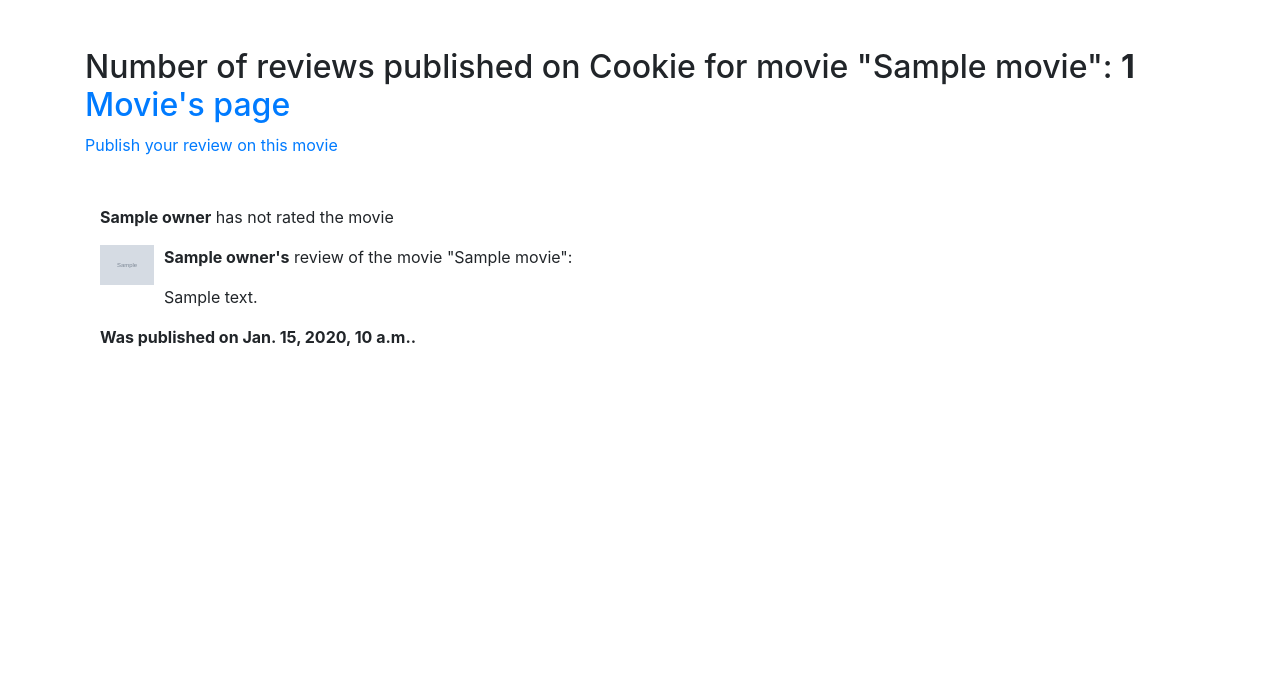
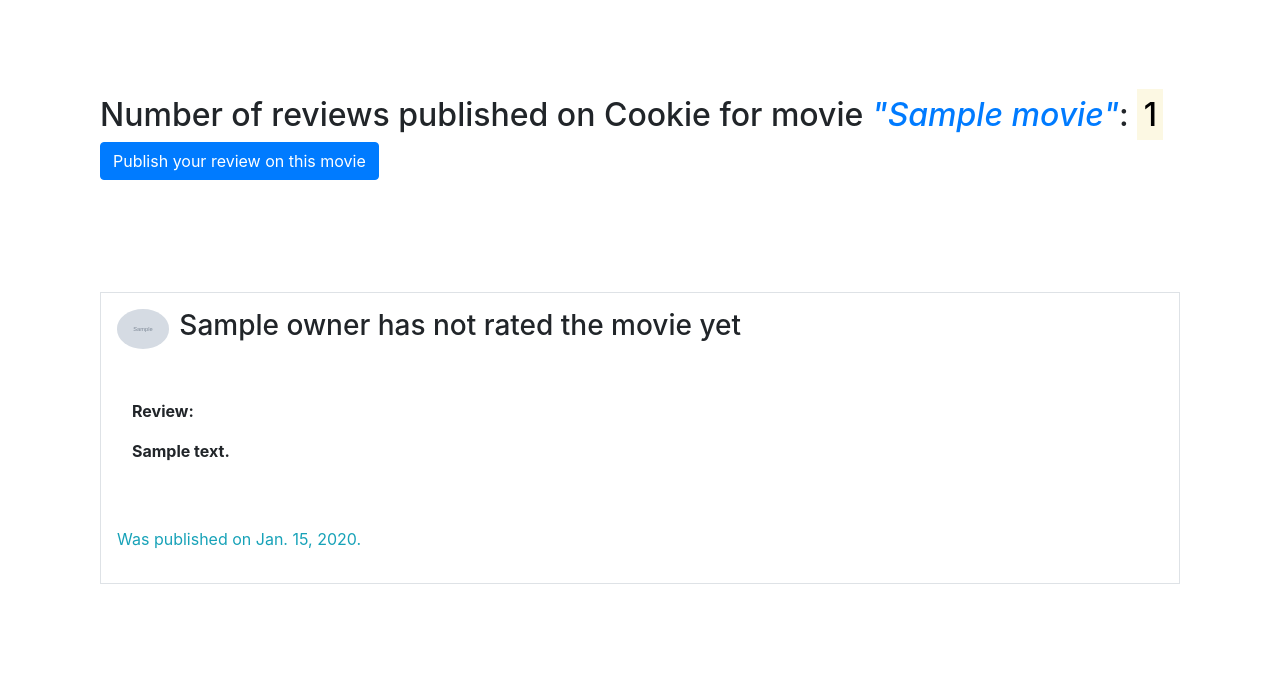
Before and after one commit to Andrew-157/dj_project_3, a Django app: template movies/templates/movies/review_list.html in a window 1280 px wide. Shown: the part 56-751 px from the top of the page. Run offline with Django 4.2, Linux system fonts and the light colour scheme; the template is opened without the code that fills it: most values are stand-ins (such as "Sample title", 1, 10 or a date in 2020); grey boxes marked "Sample" are stand-in pictures; some libraries are stand-ins or nearby versions.

Commit message:
Some changes

```diff
--- a/movies/templates/movies/movie_detail.html
+++ b/movies/templates/movies/movie_detail.html
@@ -6,7 +6,7 @@
         <h1 class="font-italic">"{{ movie.title }}"</h1>
         <img src="{{ movie.poster.url }}" alt="Movie poster" style="width: 15%; float: right;">
         {% if movie.avg_rating %}
-        <h2>Rating by Cookie users: {{ movie.avg_rating }}/10</h2>
+        <h2>Rating by Cookie users: <mark>{{ movie.avg_rating }}/10</mark></h2>
         <p class="text-info">Total number of ratings: {{ number_of_ratings }}</p>
         {% else %}
         <h2 class="text-info">The movie was not rated by anyone yet</h2>
@@ -38,7 +38,7 @@
     </div>
     <div class="container p-3 my-3 border">
         {% if rating %}
-        <p>Your rating of the movie: {{ rating.rating }}/10</p>
+        <p class="font-weight-bold">Your rating of the movie: <mark>{{ rating.rating }}/10</mark></p>
         <div class="btn-group">
             <a href="{% url 'movies:rate-movie-update' movie.id %}" class="btn btn-primary">
                 Update your rating
--- a/movies/templates/movies/review_list.html
+++ b/movies/templates/movies/review_list.html
@@ -2,44 +2,46 @@
 
 {% block content %}
 <div class="container py-5">
-    <h2>Number of reviews published on Cookie for movie "{{ movie.title }}":
-        <strong>{{ reviews_ratings|length}}</strong> <br>
-        <a href="{% url 'movies:movie-detail' movie.slug %}">Movie's page</a>
-    </h2>
-    <div>
+    <div class="container py-5">
+        <h2>Number of reviews published on Cookie for movie
+            <a href="{% url 'movies:movie-detail' movie.slug %}" class="font-italic">"{{ movie.title }}"</a>:
+            <mark>{{reviews_ratings|length}}</mark>
+        </h2>
         {% if user_has_review %}
         <a href="{% url 'movies:review-detail' movie.id %}">Check out the review you left on this movie</a>
         {% else %}
-        <a href="{% url 'movies:review-movie' movie.id %}">Publish your review on this movie</a>
+        <a href="{% url 'movies:review-movie' movie.id %}" class="btn btn-primary">Publish your review on this
+            movie</a>
         {% endif %}
     </div>
-    <div>
-        <div class="container py-5">
-            {% for rr in reviews_ratings %}
-            {% with review=rr.0 rating=rr.1%}
+    <div class="container py-5">
+        {% for rr in reviews_ratings %}
+        {% with review=rr.0 rating=rr.1%}
+        <div class="container p-3 my-3 border">
+            <img src="{{ review.owner.image.url}}" alt="User's image"
+                style="width: 5%; float: left; margin-right: 10px;" class="rounded-circle">
             {% if rating %}
-            <p><strong>{{ rating.owner }}</strong> rated the movie as <strong>{{ rating.rating }}/10</strong></p>
+            <h3>{{ rating.owner }} rated the movie as: <mark>{{ rating.rating }}/10</mark></h3>
             {% else %}
-            <p> <strong>{{ review.owner }}</strong> has not rated the movie</p>
+            <h3>{{ review.owner }} has not rated the movie yet</h3>
             {% endif %}
-            <img src="{{ review.owner.image.url}}" alt="User's image"
-                style="width: 5%; float: left; margin-right: 10px;"></a>
-            <p><strong>{{ review.owner }}'s</strong> review of the movie "{{ movie.title }}":
-            <div>
-                <p>{{review.content }}</p>
+            <div class="container py-5">
+                <p class="font-weight-bold">Review:</p>
+                <p class="font-weight-bolder">{{ review.content }}</p>
             </div>
             {% if review.published == review.updated %}
-            <strong>Was published on {{ review.published }}.</strong>
+            <p class="text-info">
+                Was published on {{ review.published.date }}.
+            </p>
             {% else %}
-            <strong>
-                Was published on {{ review.published }}.
-                Was updated on {{ review.updated }}
-            </strong>
+            <p class="text-info">
+                Was published on {{ review.published.date }}
+            </p>
+            <p class="text-info">Was updated on {{ review.updated.date }}</p>
             {% endif %}
-            </p>
-            {% endwith %}
-            {% endfor %}
         </div>
+        {% endwith %}
+        {% endfor %}
     </div>
 </div>
 
--- a/movies/templates/movies/update_rating.html
+++ b/movies/templates/movies/update_rating.html
@@ -7,7 +7,7 @@
     <form action="{% url 'movies:rate-movie-update' movie.id %}" method="post">
         {% csrf_token %}
         {{ form|crispy }}
-        <button class="btn btn-primary" type="submit">Rate</button>
+        <button class="btn btn-primary" type="submit">Update</button>
     </form>
 </div>
 {% endblock %}
```
Also changed, not shown: movies/templates/movies/review_detail.html (+20 -20 lines).
